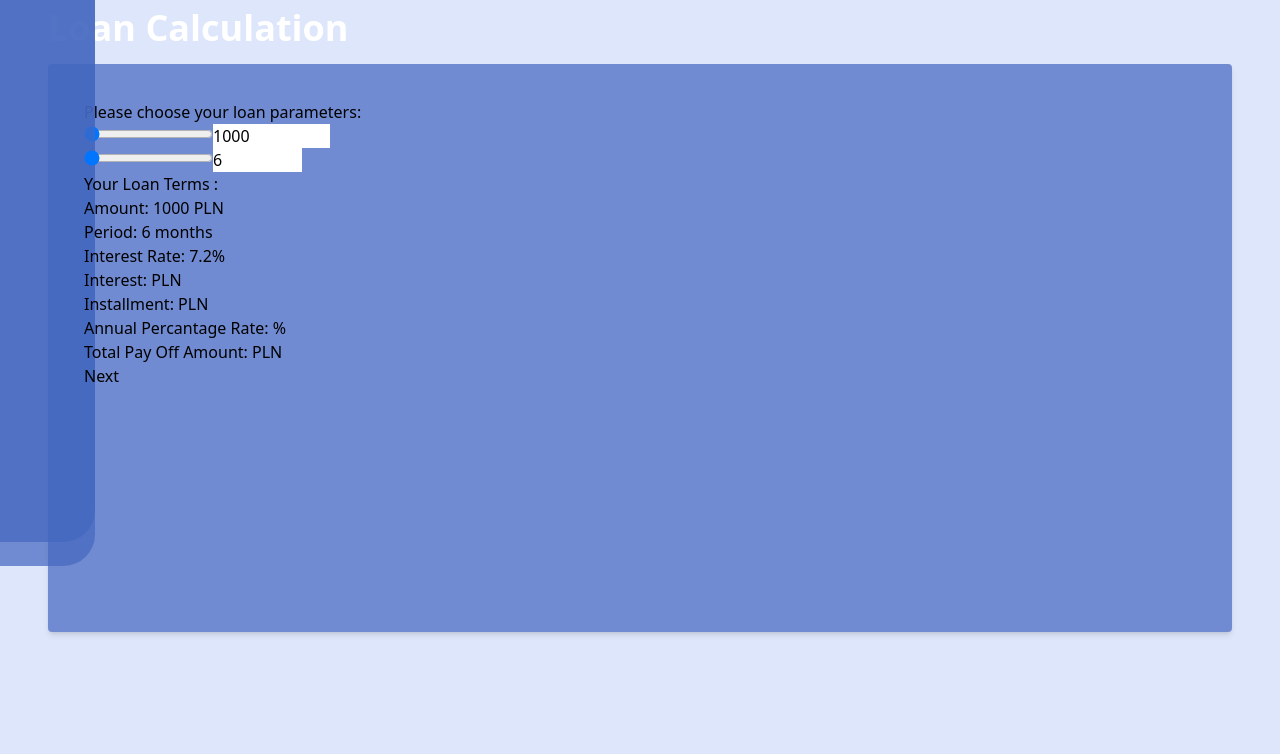
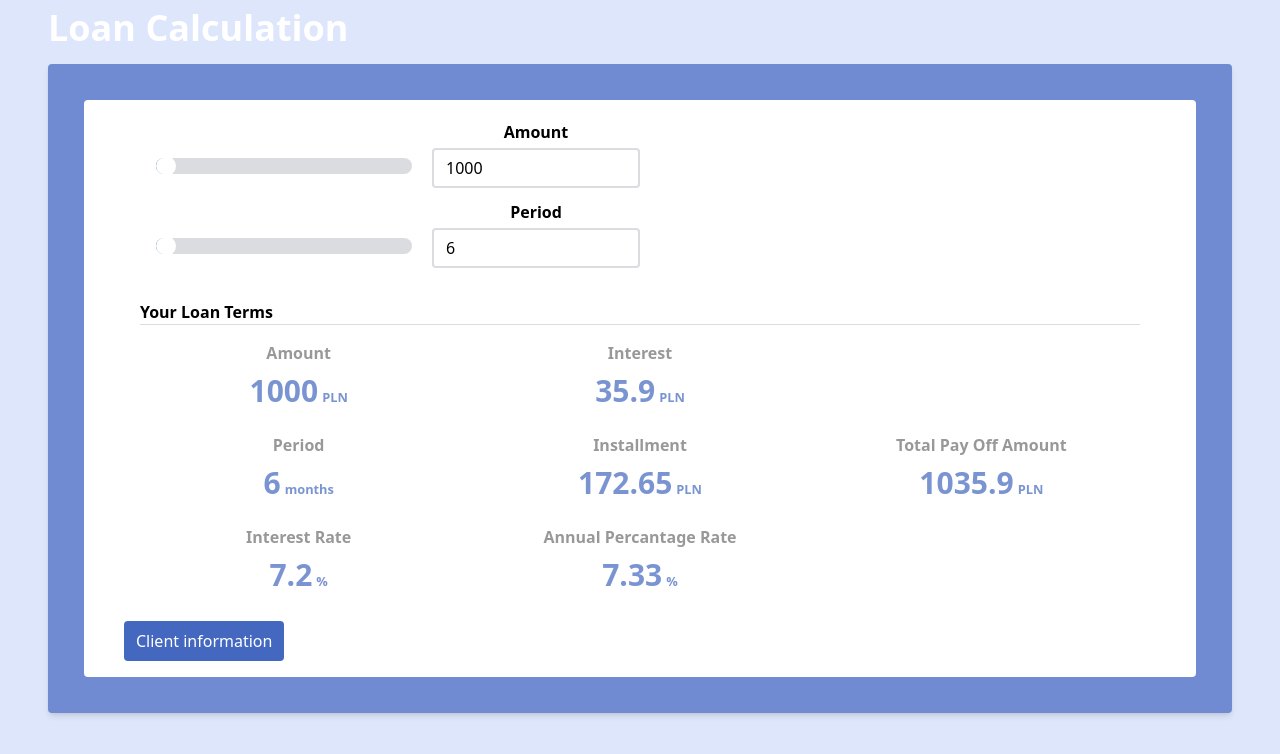
Before and after one commit to bartekparysek/CashLoanApp, a React (Create React App) app: page /loanparams in a window 1280 px wide. Shown: the top 754 px of the page. Built offline with nearby package versions, Linux system fonts and the light colour scheme.

Commit message:
changed Loan Params page

```diff
--- a/src/Components/atoms/ValueInput.tsx
+++ b/src/Components/atoms/ValueInput.tsx
@@ -23,7 +23,7 @@ const ValueInput = ({
 		<div className='flex flex-col items-center w-52 '>
 			<label className='font-bold'>{label}</label>
 			<input
-				className='form-control block w-full px-3 py-1.5 text-base font-normal text-black bg-white bg-clip-padding border-2 border-solid border-gray rounded transition ease-in-out m-1 focus:text-gray-700 focus:bg-white focus:border-blue focus:outline-none'
+				className=' block w-full px-3 py-1.5 text-base font-normal text-black bg-white bg-clip-padding border-2 border-solid border-gray rounded transition ease-in-out m-1 focus:text-gray-700 focus:bg-white focus:border-blue focus:outline-none'
 				onChange={onChange}
 				onBlur={calculateLoanParams}
 				type='number'
--- a/src/Components/molecules/LoanTerms.tsx
+++ b/src/Components/molecules/LoanTerms.tsx
@@ -7,11 +7,11 @@ interface TermsProps {
 
 const LoanTerms = ({ loan }: TermsProps): JSX.Element => {
 	return (
-		<div>
+		<div className='mb-3'>
 			<h2 className='font-bold mx-4'> Your Loan Terms</h2>
 			<hr className='mx-4 text-gray' />
 			<div className='p-4'>
-				<ul className='grid gap-6 grid-flow-col grid-rows-3 '>
+				<ul className='grid gap-6 grid-cols-[1fr_minmax(0,_1fr)_1fr] grid-flow-col grid-rows-3 '>
 					<TermItem value={loan.amount} description='Amount' smallValue='PLN' />
 					<TermItem
 						value={loan.period}
--- a/src/pages/LoanParams.tsx
+++ b/src/pages/LoanParams.tsx
@@ -1,10 +1,12 @@
-import React, { useState } from 'react';
-import { Link } from 'react-router-dom';
-import { onInputChangeEvent } from '../Components/atoms/Input';
+import React, { useState, useEffect } from 'react';
+import NavButton from '../Components/atoms/NavButton';
+import { onInputChangeEvent } from '../Components/atoms/TextInput';
+import LoanTerms from '../Components/molecules/LoanTerms';
+import Parameters from '../Components/organisms/Parameters';
 
-type nullNumberUnion = null | number;
+export type nullNumberUnion = null | number;
 
-interface loanParams {
+export interface loanParams {
 	amount: number;
 	period: number;
 	installment: nullNumberUnion;
@@ -24,6 +26,9 @@ export default function LoanParams() {
 		apr: null,
 		totalPayOff: null,
 	});
+	useEffect(() => {
+		calculateLoanParams();
+	}, []);
 
 	const calculateLoanParams = () => {
 		const loanPeriodDays = Math.round(loan.period * 30.41666);
@@ -34,7 +39,7 @@ export default function LoanParams() {
 				loanPeriodDays
 			).toFixed(2)
 		);
-		const totalPayOff = loan.amount + totalInterest;
+		const totalPayOff = parseFloat((loan.amount + totalInterest).toFixed(2));
 		const installment = parseFloat((totalPayOff / loan.period).toFixed(2));
 		const apr = parseFloat(
 			(
@@ -67,81 +72,17 @@ export default function LoanParams() {
 	};
 
 	return (
-		<div className='loan-params'>
-			<React.Fragment>
-				<p>Please choose your loan parameters: </p>
-			</React.Fragment>
-
-			<form className='ui form'>
-				<div className='fields'>
-					<div className='field'>
-						<input
-							onChange={handleAmountChange}
-							onMouseUp={calculateLoanParams}
-							onTouchEnd={calculateLoanParams}
-							type='range'
-							min='1000'
-							max='108000'
-							name='loan-amount'
-							step='100'
-							value={loan.amount}
-							placeholder='Amount between 1000 PLN and 108 000 PLN'
-						></input>
-						<input
-							onChange={handleAmountChange}
-							onBlur={calculateLoanParams}
-							type='number'
-							min='1000'
-							max='108000'
-							name='loan-amount'
-							value={loan.amount}
-							placeholder='Amount between 1000 PLN and 108 000 PLN'
-						></input>
-					</div>
-					<div className='field'>
-						<input
-							onChange={handlePeriodChange}
-							onMouseUp={calculateLoanParams}
-							onTouchEnd={calculateLoanParams}
-							type='range'
-							min='6'
-							max='120'
-							step='1'
-							name='loan-period'
-							value={loan.period}
-							placeholder='Period between 6 and 120 months'
-						></input>
-						<input
-							onChange={handlePeriodChange}
-							onBlur={calculateLoanParams}
-							type='number'
-							min='6'
-							max='120'
-							name='loan-period'
-							value={loan.period}
-							placeholder='Period between 6 and 120 months'
-						></input>
-					</div>
-				</div>
-
-				<h3> Your Loan Terms : </h3>
-				<div className='loan-terms'>
-					<ul>
-						<li>Amount: {loan.amount} PLN</li>
-						<li>Period: {loan.period} months </li>
-						<li>Interest Rate: {loan.interestRate}% </li>
-						<li>Interest: {loan.interest} PLN</li>
-						<li>Installment: {loan.installment} PLN </li>
-						<li>Annual Percantage Rate: {loan.apr} % </li>
-						<li>Total Pay Off Amount: {loan.totalPayOff} PLN </li>
-					</ul>
-				</div>
+		<div className='bg-white rounded min-h-[60vh] min-w-[70vw] px-10'>
+			<form>
+				<Parameters
+					handleAmountChange={handleAmountChange}
+					handlePeriodChange={handlePeriodChange}
+					calculateLoanParams={calculateLoanParams}
+					loan={loan}
+				/>
 			</form>
-			<div>
-				<Link to='/clientinfo'>
-					<button className='ui button'>Next</button>
-				</Link>
-			</div>
+			<LoanTerms loan={loan} />
+			<NavButton path='/clientinfo' nextPage='Client information' />
 		</div>
 	);
 }
```
